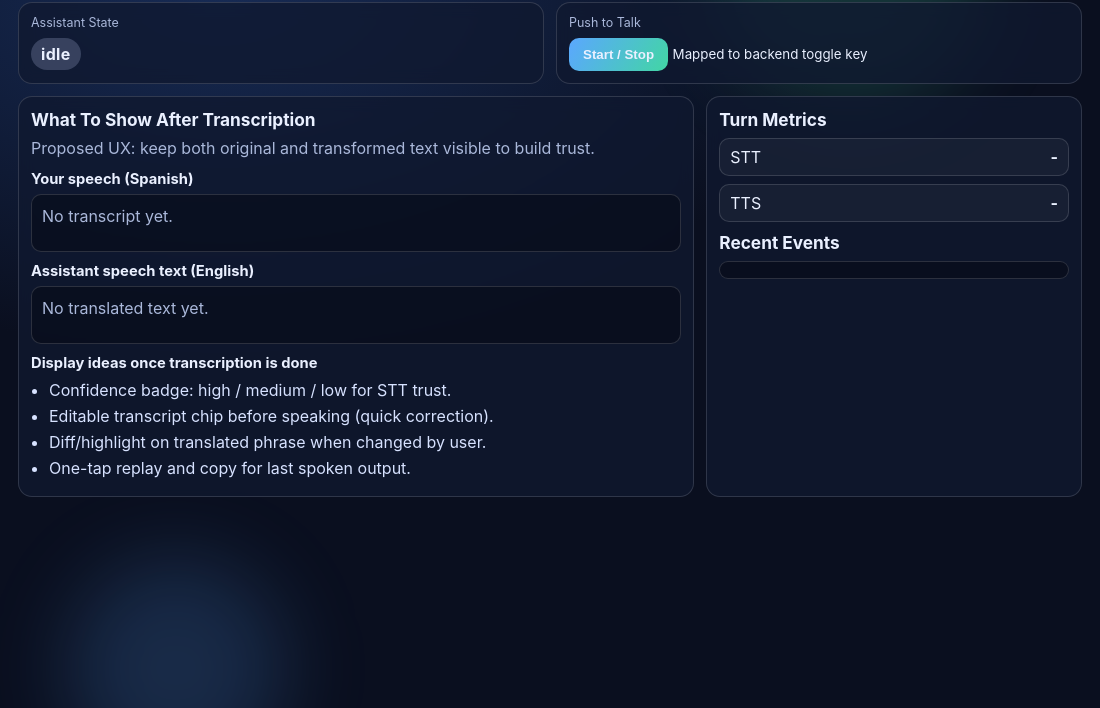
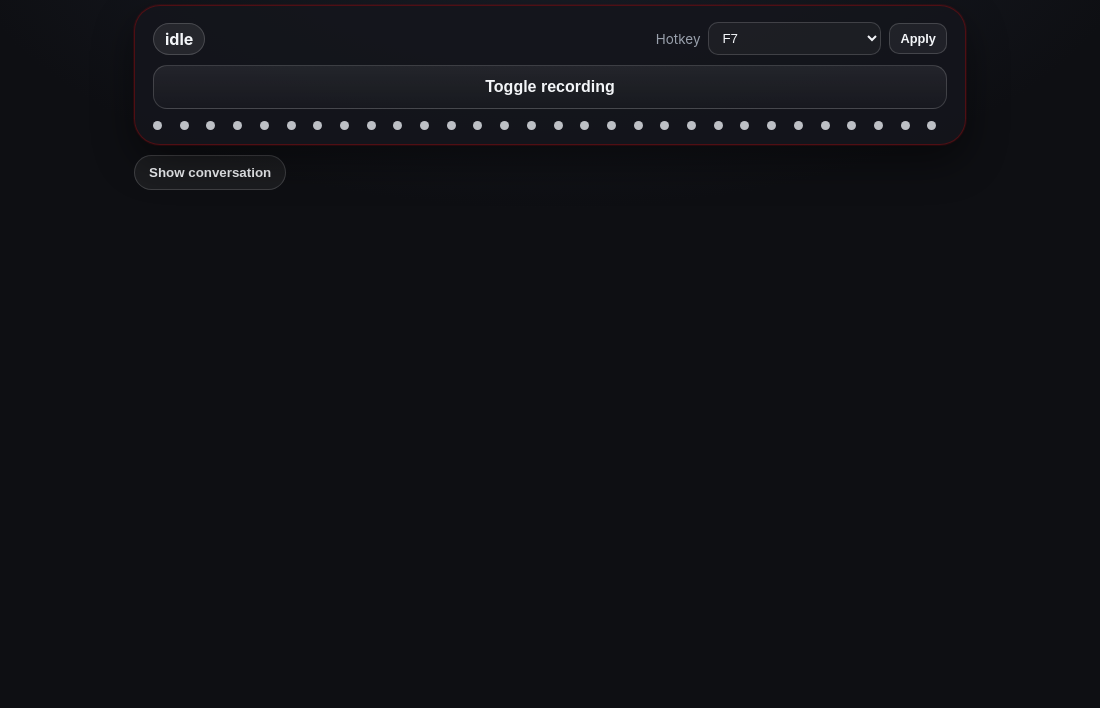
Before and after one commit to nicorosaless/nicobot, an Electron app: page app/renderer/index.html in a window 1100 px wide. Shown: the part 92-800 px from the top of the page. Drawn offline with Linux system fonts and the light colour scheme; no server answers.

Commit message:
Fix Electron hotkey flow and add floating expandable widget
- Update backend script to support embedded stdin command mode
- Ensure Electron F7 hotkey triggers backend toggle reliably
- Redesign UI to Spokenly-like floating widget style
- Add configurable global hotkey selector (F7/F8/CmdCtrl+Shift+Space)
- Add expandable conversation panel for full transcript/history view
- Keep compact widget-first interaction with optional expanded details

```diff
--- a/app/preload.js
+++ b/app/preload.js
@@ -4,6 +4,7 @@ contextBridge.exposeInMainWorld("nicobot", {
   getState: () => ipcRenderer.invoke("state:get"),
   toggleRecording: () => ipcRenderer.invoke("backend:toggle-recording"),
   restartBackend: () => ipcRenderer.invoke("backend:restart"),
+  setHotkey: (accelerator) => ipcRenderer.invoke("hotkey:set", accelerator),
   onStateUpdate: (handler) => {
     const wrapped = (_event, payload) => handler(payload);
     ipcRenderer.on("state:update", wrapped);
--- a/app/renderer/index.html
+++ b/app/renderer/index.html
@@ -12,70 +12,70 @@
 
     <main class="app-shell">
       <header class="topbar">
-        <div>
-          <h1>NicoBot</h1>
-          <p class="subtitle">Electron desktop shell · backend local</p>
+        <div class="brand-left">
+          <div class="app-icon">L</div>
+          <div>
+            <h1>Warp</h1>
+            <p class="subtitle">NicoBot voice companion</p>
+          </div>
         </div>
-        <div class="actions">
-          <button id="restartBtn" class="btn ghost">Restart Backend</button>
-        </div>
+        <div class="brand-right">Spokenly</div>
       </header>
 
-      <section class="status-row">
-        <div class="state-card">
-          <span class="label">Assistant State</span>
+      <section class="widget panel" id="floatingWidget">
+        <div class="widget-head">
           <span id="statePill" class="pill idle">idle</span>
+          <div class="hotkey-wrap">
+            <label for="hotkeySelect">Hotkey</label>
+            <select id="hotkeySelect">
+              <option value="F7">F7</option>
+              <option value="F8">F8</option>
+              <option value="CommandOrControl+Shift+Space">Ctrl/Cmd+Shift+Space</option>
+            </select>
+            <button id="setHotkeyBtn" class="btn ghost small">Apply</button>
+          </div>
         </div>
-        <div class="state-card">
-          <span class="label">Push to Talk</span>
-          <button id="recordBtn" class="btn primary">Start / Stop</button>
-          <small>Mapped to backend toggle key</small>
+
+        <button id="recordBtn" class="toggle-btn" title="Toggle recording">
+          <span id="toggleLabel">Toggle recording</span>
+        </button>
+
+        <div class="dots" aria-hidden="true">
+          <span></span><span></span><span></span><span></span><span></span><span></span><span></span><span></span><span></span><span></span>
+          <span></span><span></span><span></span><span></span><span></span><span></span><span></span><span></span><span></span><span></span>
+          <span></span><span></span><span></span><span></span><span></span><span></span><span></span><span></span><span></span><span></span>
         </div>
       </section>
 
-      <section class="grid">
+      <section class="grid collapsed" id="conversationPanel">
         <article class="panel panel-main">
-          <h2>What To Show After Transcription</h2>
-          <p class="hint">
-            Proposed UX: keep both original and transformed text visible to build trust.
-          </p>
-
+          <h2>Transcription Display</h2>
           <div class="text-block">
             <h3>Your speech (Spanish)</h3>
             <p id="transcriptEs" class="text-output empty">No transcript yet.</p>
           </div>
-
           <div class="text-block">
             <h3>Assistant speech text (English)</h3>
             <p id="translatedEn" class="text-output empty">No translated text yet.</p>
           </div>
-
-          <div class="ideas">
-            <h3>Display ideas once transcription is done</h3>
-            <ul>
-              <li>Confidence badge: high / medium / low for STT trust.</li>
-              <li>Editable transcript chip before speaking (quick correction).</li>
-              <li>Diff/highlight on translated phrase when changed by user.</li>
-              <li>One-tap replay and copy for last spoken output.</li>
-            </ul>
-          </div>
         </article>
 
         <aside class="panel panel-side">
+          <div class="side-actions">
+            <button id="restartBtn" class="btn ghost">Restart Backend</button>
+          </div>
           <h2>Turn Metrics</h2>
-          <div class="metric">
-            <span>STT</span>
-            <strong id="metricStt">-</strong>
-          </div>
-          <div class="metric">
-            <span>TTS</span>
-            <strong id="metricTts">-</strong>
-          </div>
+          <div class="metric"><span>STT</span><strong id="metricStt">-</strong></div>
+          <div class="metric"><span>TTS</span><strong id="metricTts">-</strong></div>
 
           <h2 class="log-title">Recent Events</h2>
           <div id="events" class="events"></div>
         </aside>
       </section>
+
+      <button id="expandBtn" class="expand-btn" title="Expand/collapse conversation">
+        Show conversation
+      </button>
     </main>
 
     <script src="./renderer.js"></script>
--- a/app/renderer/renderer.js
+++ b/app/renderer/renderer.js
@@ -6,6 +6,13 @@ const metricTts = document.getElementById("metricTts");
 const eventsEl = document.getElementById("events");
 const recordBtn = document.getElementById("recordBtn");
 const restartBtn = document.getElementById("restartBtn");
+const toggleLabel = document.getElementById("toggleLabel");
+const hotkeySelect = document.getElementById("hotkeySelect");
+const setHotkeyBtn = document.getElementById("setHotkeyBtn");
+const conversationPanel = document.getElementById("conversationPanel");
+const expandBtn = document.getElementById("expandBtn");
+
+let expanded = false;
 
 function fmtSecs(v) {
   if (typeof v !== "number" || Number.isNaN(v)) return "-";
@@ -47,6 +54,22 @@ function renderState(s) {
   statePill.textContent = appState;
   statePill.className = `pill ${appState}`;
 
+  if (toggleLabel) {
+    toggleLabel.textContent =
+      appState === "recording" ? "Stop recording" : "Start recording";
+  }
+
+  if (hotkeySelect && s?.hotkey) {
+    const options = Array.from(hotkeySelect.options).map((o) => o.value);
+    if (!options.includes(s.hotkey)) {
+      const opt = document.createElement("option");
+      opt.value = s.hotkey;
+      opt.textContent = s.hotkey;
+      hotkeySelect.appendChild(opt);
+    }
+    hotkeySelect.value = s.hotkey;
+  }
+
   setText(transcriptEs, s?.transcriptEs, "No transcript yet.");
   setText(translatedEn, s?.translatedEn, "No translated text yet.");
 
@@ -54,6 +77,17 @@ function renderState(s) {
   metricTts.textContent = fmtSecs(s?.lastTimings?.tts);
 
   renderEvents(s?.events || []);
+}
+
+function renderExpandState() {
+  if (!conversationPanel || !expandBtn) return;
+  if (expanded) {
+    conversationPanel.classList.remove("collapsed");
+    expandBtn.textContent = "Hide conversation";
+  } else {
+    conversationPanel.classList.add("collapsed");
+    expandBtn.textContent = "Show conversation";
+  }
 }
 
 recordBtn.addEventListener("click", async () => {
@@ -64,8 +98,22 @@ restartBtn.addEventListener("click", async () => {
   await window.nicobot.restartBackend();
 });
 
+setHotkeyBtn.addEventListener("click", async () => {
+  const value = hotkeySelect.value;
+  const result = await window.nicobot.setHotkey(value);
+  if (!result?.ok) {
+    alert(`Could not register hotkey: ${value}`);
+  }
+});
+
+expandBtn.addEventListener("click", () => {
+  expanded = !expanded;
+  renderExpandState();
+});
+
 window.nicobot.onStateUpdate((s) => {
   renderState(s);
 });
 
 window.nicobot.getState().then(renderState);
+renderExpandState();
--- a/app/renderer/styles.css
+++ b/app/renderer/styles.css
@@ -1,13 +1,11 @@
 :root {
-  --bg: #0a0f1f;
-  --bg-soft: #121a30;
-  --panel: rgba(16, 25, 48, 0.78);
-  --text: #eaf0ff;
-  --muted: #aab8da;
-  --accent: #42d6a4;
-  --accent-2: #5ba7ff;
-  --danger: #ff6b7a;
-  --border: rgba(255, 255, 255, 0.14);
+  --bg: #0e0f13;
+  --panel: rgba(20, 22, 28, 0.9);
+  --text: #f3f5f8;
+  --muted: #9aa1ad;
+  --line: rgba(255, 255, 255, 0.16);
+  --red: #ff3c3c;
+  --red-soft: rgba(255, 60, 60, 0.18);
 }
 
 * {
@@ -18,160 +16,220 @@ html,
 body {
   margin: 0;
   padding: 0;
-  font-family: "Avenir Next", "SF Pro Text", "Segoe UI", sans-serif;
+  background: radial-gradient(1000px 500px at 50% -10%, #1b1f2a 0%, var(--bg) 60%);
   color: var(--text);
-  background: radial-gradient(1200px 700px at 20% 10%, #172b55 0%, var(--bg) 52%);
+  font-family: "SF Pro Display", "Avenir Next", Inter, sans-serif;
   min-height: 100%;
 }
 
-.bg-orb {
-  position: fixed;
-  filter: blur(40px);
-  pointer-events: none;
+.app-shell {
+  max-width: 860px;
+  margin: 28px auto;
+  padding: 0 14px 20px;
 }
 
-.orb-a {
-  width: 280px;
-  height: 280px;
-  border-radius: 50%;
-  background: rgba(66, 214, 164, 0.18);
-  top: -80px;
-  right: 10%;
-}
-
-.orb-b {
-  width: 220px;
-  height: 220px;
-  border-radius: 50%;
-  background: rgba(91, 167, 255, 0.18);
-  bottom: -70px;
-  left: 6%;
-}
-
-.app-shell {
-  max-width: 1180px;
-  margin: 22px auto;
-  padding: 0 18px 20px;
+.panel {
+  background: var(--panel);
+  border: 1px solid rgba(255, 0, 0, 0.25);
+  border-radius: 26px;
+  box-shadow: 0 0 0 1px rgba(255, 0, 0, 0.1), 0 16px 40px rgba(0, 0, 0, 0.45);
 }
 
 .topbar {
   display: flex;
+  align-items: center;
   justify-content: space-between;
+  margin-bottom: 12px;
+}
+
+.brand-left {
+  display: flex;
   align-items: center;
-  margin-bottom: 14px;
+  gap: 10px;
+}
+
+.app-icon {
+  width: 34px;
+  height: 34px;
+  border-radius: 10px;
+  background: linear-gradient(145deg, #a8b6c8, #6a7485);
+  display: grid;
+  place-items: center;
+  color: #161a21;
+  font-weight: 900;
 }
 
 h1 {
   margin: 0;
-  font-size: 1.8rem;
+  font-size: 2rem;
 }
 
 .subtitle {
-  margin: 3px 0 0;
+  margin: 2px 0 0;
   color: var(--muted);
+  font-size: 0.87rem;
 }
 
-.actions {
+.brand-right {
+  color: #b1b6bf;
+  font-size: 2rem;
+  font-weight: 700;
+  opacity: 0.8;
+}
+
+.widget {
+  padding: 16px 18px 14px;
+  position: sticky;
+  top: 14px;
+  z-index: 20;
+}
+
+.widget-head {
   display: flex;
+  justify-content: space-between;
+  align-items: center;
+  margin-bottom: 10px;
+}
+
+.hotkey-wrap {
+  display: flex;
+  align-items: center;
   gap: 8px;
 }
 
-.status-row {
-  display: grid;
-  grid-template-columns: 1fr 1fr;
-  gap: 12px;
-  margin-bottom: 12px;
+.hotkey-wrap label {
+  color: var(--muted);
+  font-size: 0.84rem;
 }
 
-.state-card,
-.panel {
-  background: var(--panel);
-  border: 1px solid var(--border);
-  border-radius: 14px;
-  padding: 12px;
-  backdrop-filter: blur(8px);
-}
-
-.label {
-  display: block;
-  font-size: 0.78rem;
-  color: var(--muted);
-  margin-bottom: 8px;
+select {
+  background: rgba(255, 255, 255, 0.04);
+  color: var(--text);
+  border: 1px solid var(--line);
+  border-radius: 10px;
+  padding: 7px 9px;
 }
 
 .pill {
   display: inline-block;
-  padding: 6px 10px;
   border-radius: 999px;
+  padding: 5px 11px;
+  text-transform: lowercase;
   font-weight: 700;
-  text-transform: lowercase;
-  letter-spacing: 0.02em;
+  border: 1px solid var(--line);
 }
 
 .pill.idle {
-  background: rgba(170, 184, 218, 0.25);
+  background: rgba(255, 255, 255, 0.08);
 }
 
 .pill.recording {
-  background: rgba(255, 107, 122, 0.28);
+  background: rgba(255, 60, 60, 0.22);
+  border-color: rgba(255, 60, 60, 0.55);
 }
 
 .pill.processing,
 .pill.speaking {
-  background: rgba(91, 167, 255, 0.26);
+  background: rgba(255, 255, 255, 0.14);
 }
 
 .btn {
-  border: 1px solid var(--border);
+  border: 1px solid var(--line);
+  background: rgba(255, 255, 255, 0.06);
+  color: var(--text);
   border-radius: 10px;
-  padding: 9px 14px;
+  padding: 8px 12px;
   cursor: pointer;
-  color: var(--text);
   font-weight: 700;
 }
 
-.btn.primary {
-  background: linear-gradient(120deg, var(--accent-2), var(--accent));
-  border: none;
+.btn.small {
+  padding: 7px 10px;
+  font-size: 0.8rem;
 }
 
-.btn.ghost {
-  background: rgba(255, 255, 255, 0.06);
+.toggle-btn {
+  width: 100%;
+  border-radius: 14px;
+  border: 1px solid var(--line);
+  background: linear-gradient(180deg, rgba(255, 255, 255, 0.07), rgba(255, 255, 255, 0.02));
+  color: var(--text);
+  font-size: 1rem;
+  font-weight: 800;
+  padding: 12px;
+  cursor: pointer;
+}
+
+.toggle-btn:hover {
+  border-color: rgba(255, 255, 255, 0.35);
+}
+
+.dots {
+  margin-top: 12px;
+  display: grid;
+  grid-template-columns: repeat(30, 1fr);
+  gap: 7px;
+  align-items: center;
+}
+
+.dots span {
+  width: 9px;
+  height: 9px;
+  border-radius: 999px;
+  background: #d0d3d8;
+  opacity: 0.9;
 }
 
 .grid {
   display: grid;
-  grid-template-columns: 1.8fr 1fr;
+  grid-template-columns: 1.3fr 1fr;
   gap: 12px;
+  margin-top: 12px;
+}
+
+.grid.collapsed {
+  display: none;
+}
+
+.expand-btn {
+  margin-top: 10px;
+  border: 1px solid var(--line);
+  background: rgba(255, 255, 255, 0.06);
+  color: var(--text);
+  border-radius: 999px;
+  padding: 9px 14px;
+  cursor: pointer;
+  font-weight: 700;
+}
+
+.panel-main,
+.panel-side {
+  padding: 14px;
 }
 
 h2 {
-  margin: 0 0 8px;
-  font-size: 1.08rem;
-}
-
-.hint {
-  margin: 0 0 12px;
-  color: var(--muted);
+  margin: 0 0 10px;
+  font-size: 1.05rem;
 }
 
 .text-block {
   margin-bottom: 10px;
 }
 
-.text-block h3,
-.ideas h3 {
+.text-block h3 {
   margin: 0 0 6px;
-  font-size: 0.92rem;
+  color: var(--muted);
+  font-size: 0.83rem;
+  font-weight: 600;
 }
 
 .text-output {
   margin: 0;
-  background: rgba(5, 8, 16, 0.45);
-  border: 1px solid var(--border);
+  min-height: 58px;
+  border: 1px solid var(--line);
   border-radius: 10px;
+  background: rgba(0, 0, 0, 0.22);
   padding: 10px;
-  min-height: 58px;
   line-height: 1.4;
 }
 
@@ -179,42 +237,37 @@ h2 {
   color: var(--muted);
 }
 
-.ideas ul {
-  margin: 8px 0 0;
-  padding-left: 18px;
-  color: #d7e2ff;
-}
-
-.ideas li {
-  margin: 6px 0;
-}
-
 .metric {
   display: flex;
   justify-content: space-between;
+  border: 1px solid var(--line);
+  border-radius: 10px;
+  padding: 8px 10px;
   margin-bottom: 8px;
-  padding: 8px 10px;
-  border: 1px solid var(--border);
-  border-radius: 10px;
-  background: rgba(255, 255, 255, 0.04);
+}
+
+.side-actions {
+  display: flex;
+  justify-content: flex-end;
+  margin-bottom: 10px;
 }
 
 .log-title {
-  margin-top: 10px;
+  margin-top: 12px;
 }
 
 .events {
-  max-height: 380px;
+  max-height: 300px;
   overflow: auto;
-  border: 1px solid var(--border);
+  border: 1px solid var(--line);
   border-radius: 10px;
+  background: rgba(0, 0, 0, 0.22);
   padding: 8px;
-  background: rgba(5, 8, 16, 0.45);
 }
 
 .event {
   border-bottom: 1px solid rgba(255, 255, 255, 0.08);
-  padding: 8px 3px;
+  padding: 8px 2px;
 }
 
 .event:last-child {
@@ -229,13 +282,15 @@ h2 {
 
 .event .msg {
   margin-top: 3px;
-  font-size: 0.86rem;
-  word-break: break-word;
+  font-size: 0.84rem;
 }
 
-@media (max-width: 960px) {
-  .status-row,
+@media (max-width: 900px) {
   .grid {
     grid-template-columns: 1fr;
   }
+
+  .brand-right {
+    font-size: 1.4rem;
+  }
 }
```
Also changed, not shown: app/main.js (+29 -1 lines), 1 other file.
